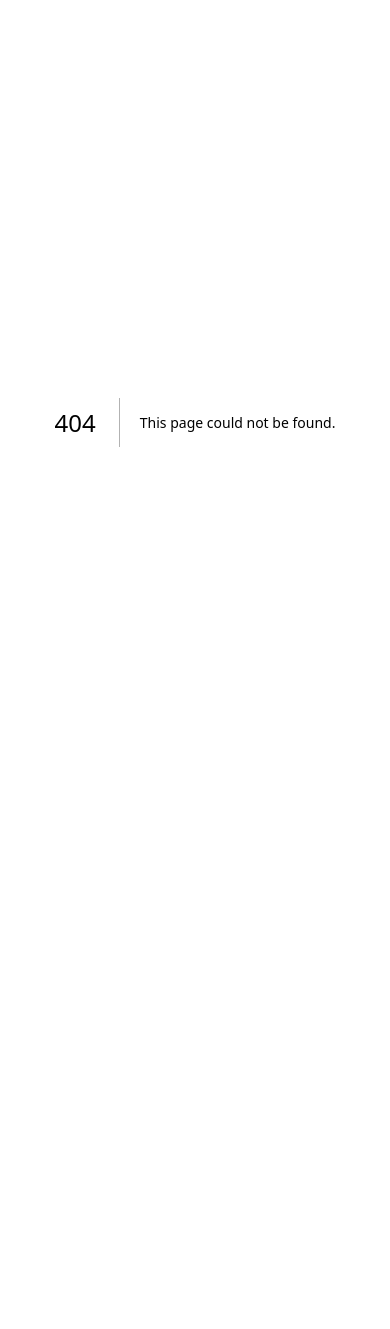
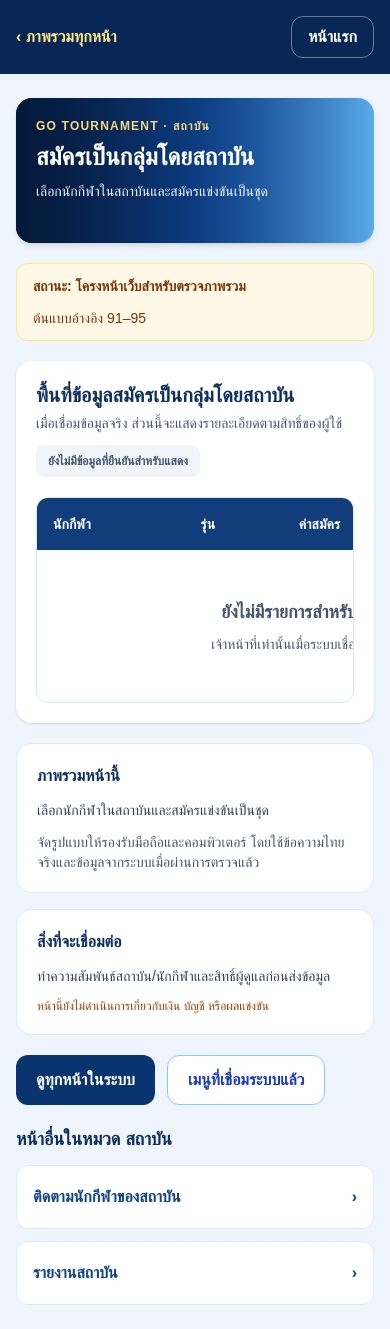
Before and after one commit to sawitree2168-sys/go-competition, a Next.js app: page /overview/academy-enroll in a window 390 px wide. Before the commit this address had no page. Before the commit the page ends 844 px from the top, so only its background shows below. Built offline with nearby package versions, Linux system fonts and the light colour scheme; no server answers.

Commit message:
feat: usable responsive page shells for all planned Go Tournament modules

```diff
--- /dev/null
+++ b/app/overview/[slug]/page.tsx
@@ -0,0 +1,35 @@
+import Link from "next/link";
+import {notFound} from "next/navigation";
+import {SiteSectionBanner} from "../../components/SiteSectionBanner";
+import {findPreview,previewPages} from "../page-catalog";
+export function generateStaticParams(){return previewPages.map(x=>({slug:x.slug}))}
+export default async function OverviewDetail({params}:{params:Promise<{slug:string}>}){
+ const {slug}=await params;const item=findPreview(slug);if(!item)notFound();
+ const related=previewPages.filter(x=>x.section===item.section&&x.slug!==item.slug).slice(0,5);
+ const staff=["เจ้าหน้าที่","สถาบัน"].includes(item.section);
+ const isRegistration=item.section==="สมัครแข่งขัน";
+ const status=staff?"เจ้าหน้าที่เท่านั้นเมื่อระบบเชื่อมสมบูรณ์":isRegistration?"ยังไม่เปิดรับสมัครหรือชำระเงินจริง":"รอเชื่อมข้อมูลที่ผ่านการตรวจสอบ";
+ return <main className="min-h-screen bg-[#eff5fc] text-[#0f305f]">
+  <header className="bg-[#082756] px-4 py-4 text-white"><div className="mx-auto flex max-w-6xl flex-wrap items-center justify-between gap-3"><Link href="/overview" className="font-extrabold text-amber-200">‹ ภาพรวมทุกหน้า</Link><Link href="/" className="rounded-xl border border-white/40 px-4 py-2 font-semibold">หน้าแรก</Link></div></header>
+  <div className="mx-auto max-w-6xl space-y-5 px-4 py-6">
+   <SiteSectionBanner slot={item.slug} compact={staff} eyebrow={"GO TOURNAMENT · "+item.section} title={item.title} description={item.description}/>
+   <div className="flex flex-wrap items-center justify-between gap-3 rounded-xl border border-amber-200 bg-[#fff8e6] px-4 py-3 text-sm"><span className="font-extrabold text-amber-900">สถานะ: โครงหน้าเว็บสำหรับตรวจภาพรวม</span><span className="text-amber-900">ต้นแบบอ้างอิง {item.designRefs}</span></div>
+   <section className="rounded-2xl bg-white p-5 shadow-sm sm:p-6">
+    <div className="flex flex-wrap items-start justify-between gap-3"><div><h2 className="text-xl font-black">พื้นที่ข้อมูล{item.title}</h2><p className="mt-1 text-sm text-slate-600">เมื่อเชื่อมข้อมูลจริง ส่วนนี้จะแสดงรายละเอียดตามสิทธิ์ของผู้ใช้</p></div><span className="rounded-lg bg-slate-100 px-3 py-2 text-xs font-bold text-slate-600">ยังไม่มีข้อมูลที่ยืนยันสำหรับแสดง</span></div>
+    <div className="mt-5 overflow-x-auto rounded-xl border border-[#d9e5f5]">
+     <table className="w-full min-w-[540px] border-collapse text-left text-sm">
+      <thead className="bg-[#113d7b] text-white"><tr>{item.columns.map((c,i)=><th scope="col" key={i} className="px-4 py-4 font-bold">{c}</th>)}</tr></thead>
+      <tbody><tr><td colSpan={item.columns.length} className="px-5 py-12 text-center text-slate-600"><div className="mx-auto max-w-md space-y-2"><p className="text-lg font-bold">ยังไม่มีรายการสำหรับแสดง</p><p>{status}</p></div></td></tr></tbody>
+     </table>
+    </div>
+    {item.liveHref&&<Link href={item.liveHref} className="mt-5 inline-flex min-h-12 items-center rounded-xl bg-blue-800 px-5 py-3 font-bold text-white">เปิดระบบที่เชื่อมข้อมูลแล้ว ›</Link>}
+   </section>
+   <section className="grid gap-4 sm:grid-cols-2">
+    <div className="rounded-2xl border border-blue-100 bg-white p-5"><h2 className="font-black">ภาพรวมหน้านี้</h2><p className="mt-2 text-sm leading-7 text-slate-700">{item.description}</p><p className="mt-2 text-sm text-slate-600">จัดรูปแบบให้รองรับมือถือและคอมพิวเตอร์ โดยใช้ข้อความไทยจริงและข้อมูลจากระบบเมื่อผ่านการตรวจแล้ว</p></div>
+    <div className="rounded-2xl border border-blue-100 bg-white p-5"><h2 className="font-black">สิ่งที่จะเชื่อมต่อ</h2><p className="mt-2 text-sm leading-7 text-slate-700">{item.next}</p><p className="mt-2 text-xs text-amber-800">หน้านี้ยังไม่ดำเนินการเกี่ยวกับเงิน บัญชี หรือผลแข่งขัน</p></div>
+   </section>
+   <div className="flex flex-wrap gap-3"><Link href="/overview" className="inline-flex min-h-12 items-center rounded-xl bg-[#0a3470] px-5 py-3 font-black text-white">ดูทุกหน้าในระบบ</Link><Link href="/site-map" className="inline-flex min-h-12 items-center rounded-xl border border-blue-300 bg-white px-5 py-3 font-bold text-blue-800">เมนูที่เชื่อมระบบแล้ว</Link></div>
+   {related.length>0&&<section className="space-y-3"><h2 className="text-lg font-black">หน้าอื่นในหมวด {item.section}</h2><div className="grid gap-3 sm:grid-cols-2 lg:grid-cols-3">{related.map(x=><Link key={x.slug} href={"/overview/"+x.slug} className="flex min-h-16 items-center justify-between rounded-xl border border-blue-100 bg-white px-4 py-3 font-bold text-[#124487]">{x.title}<span aria-hidden="true">›</span></Link>)}</div></section>}
+  </div>
+ </main>;
+}
```
